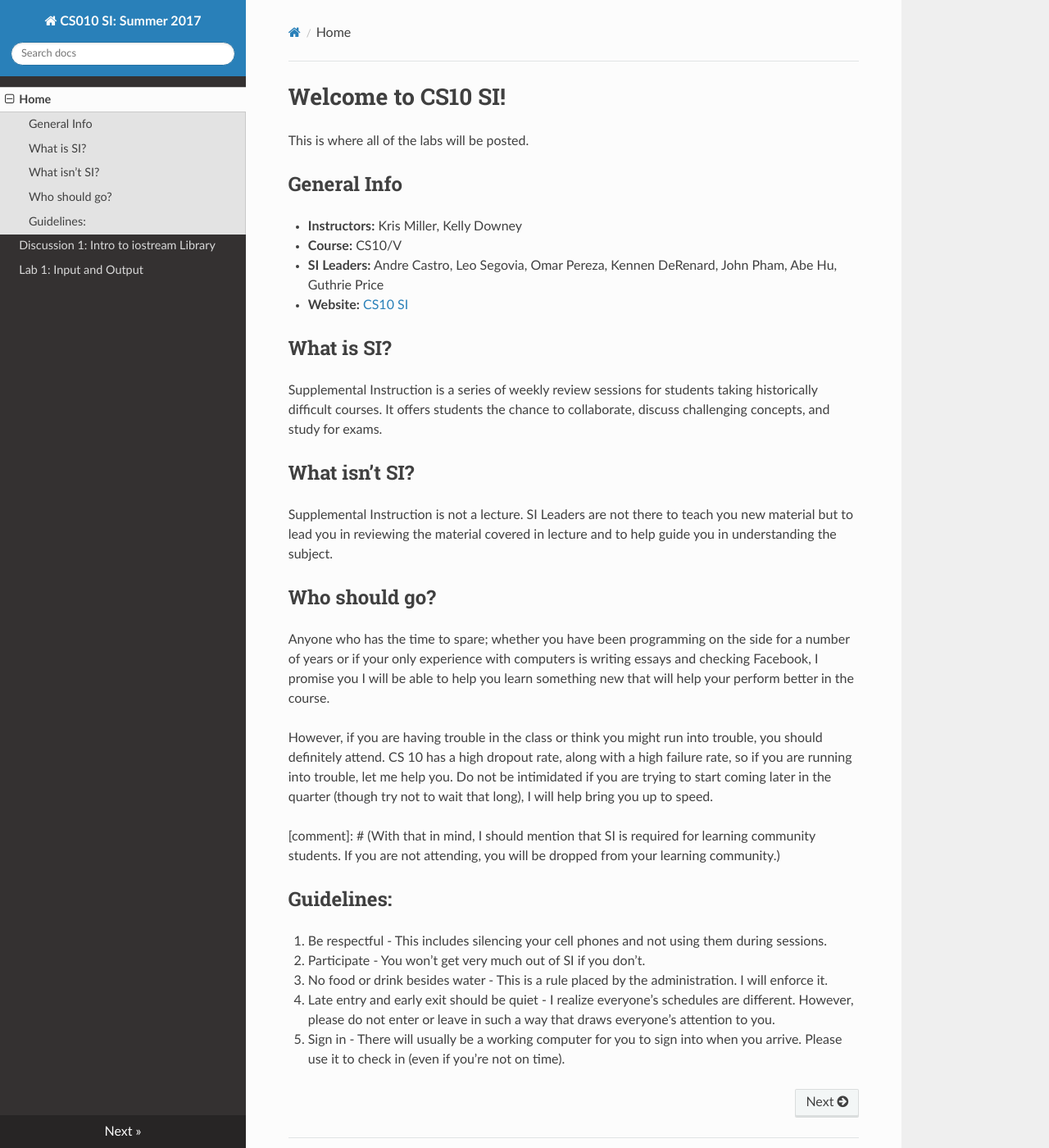
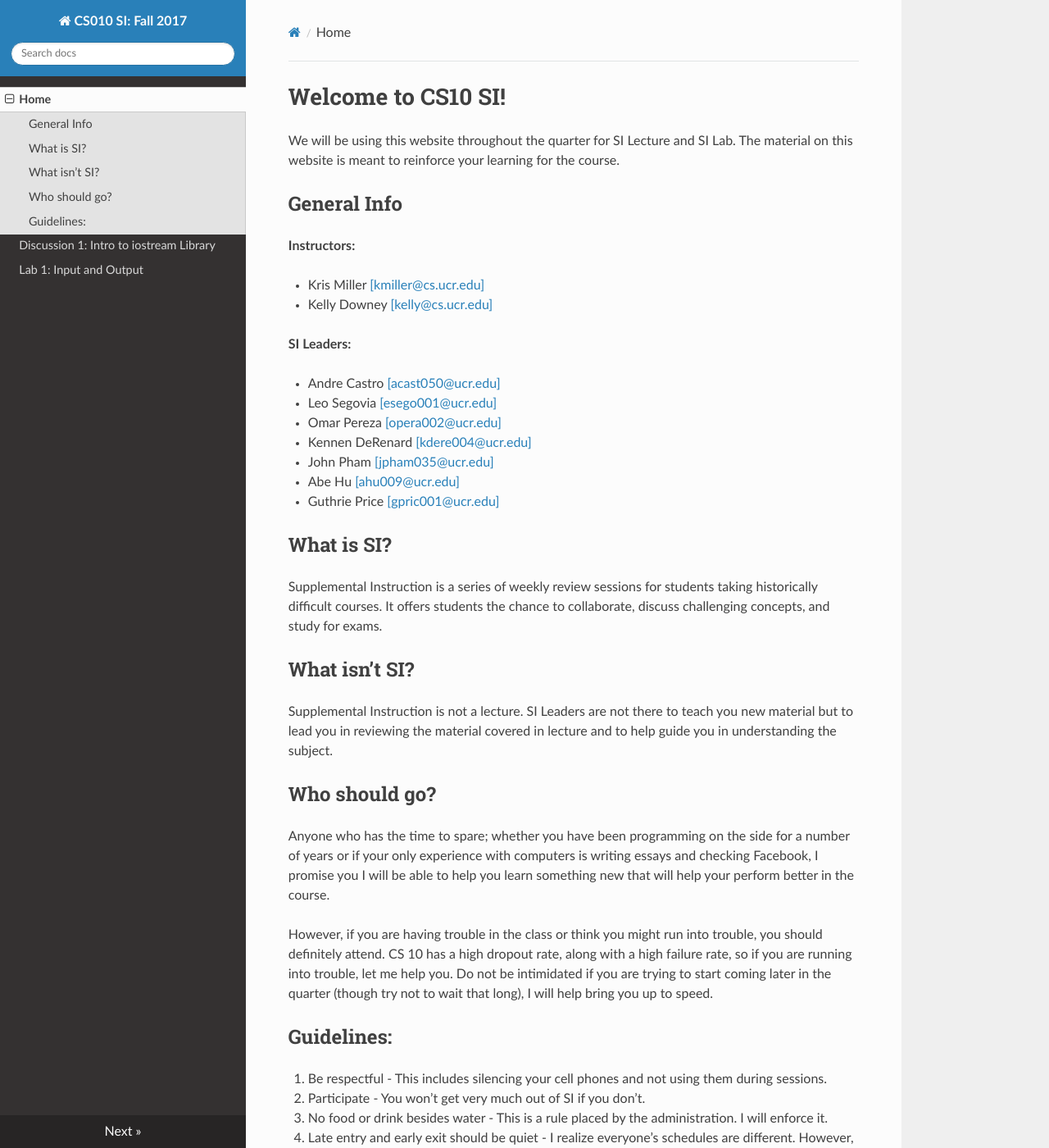
Before and after one commit to cs-si-ucr/cs10, an MkDocs documentation site: the page built from docs/index.md, in a window 1280 px wide and 1400 px high. Shown: the whole window at 82% size. Built offline with MkDocs 1.6.1, drawn with Linux system fonts in a browser that asks for light colours; nearby versions of some CDN libraries; old or Windows-style settings are respelled for this version of MkDocs.

Commit message:
Adding emails to people

```diff
--- a/docs/index.md
+++ b/docs/index.md
@@ -1,13 +1,23 @@
 Welcome to CS10 SI!
 ===================
-This is where all of the labs will be posted.
+We will be using this website throughout the quarter for SI Lecture and SI Lab. The material on this website is meant to reinforce your learning for the course.
 
 General Info
 ------------
-- **Instructors:** Kris Miller, Kelly Downey
-- **Course:** CS10/V
-- **SI Leaders:** Andre Castro, Leo Segovia, Omar Pereza, Kennen DeRenard, John Pham, Abe Hu, Guthrie Price
-- **Website:** [CS10 SI](http://cs-si-ucr.github.io/cs10)
+**Instructors:**
+
+* Kris Miller [[kmiller@cs.ucr.edu]](mailto:kmiller@cs.ucr.edu)
+* Kelly Downey [[kelly@cs.ucr.edu]](mailto:kelly@cs.ucr.edu)
+
+**SI Leaders:**
+
+* Andre Castro [[acast050@ucr.edu]](mailto:acast050@ucr.edu)
+* Leo Segovia [[esego001@ucr.edu]](mailto:esego001@ucr.edu)
+* Omar Pereza [[opera002@ucr.edu]](mailto:opera002@ucr.edu)
+* Kennen DeRenard [[kdere004@ucr.edu]](mailto:kdere004@ucr.edu)
+* John Pham [[jpham035@ucr.edu]](mailto:jpham035@ucr.edu)
+* Abe Hu [[ahu009@ucr.edu]](mailto:ahu009@ucr.edu)
+* Guthrie Price [[gpric001@ucr.edu]](mailto:gpric001@ucr.edu)
 
 What is SI?
 -----------
@@ -29,9 +39,6 @@ However, if you are having trouble in the class or think you might run into trou
 CS 10 has a high dropout rate, along with a high failure rate, so if you are running into trouble, let me help you.
 Do not be intimidated if you are trying to start coming later in the quarter (though try not to wait that long), I will help bring you up to speed.
 
-[comment]: # (With that in mind, I should mention that SI is required for learning community students.
-If you are not attending, you will be dropped from your learning community.)
-
 Guidelines:
 -----------
 1. Be respectful - This includes silencing your cell phones and not using them during sessions.
--- a/mkdocs.yml
+++ b/mkdocs.yml
@@ -1,4 +1,4 @@
-site_name: "CS010 SI: Summer 2017"
+site_name: "CS010 SI: Fall 2017"
 pages:
     - [index.md, "Home"]
     - [dis01.md, "Discussion 1: Intro to iostream Library"]
```
